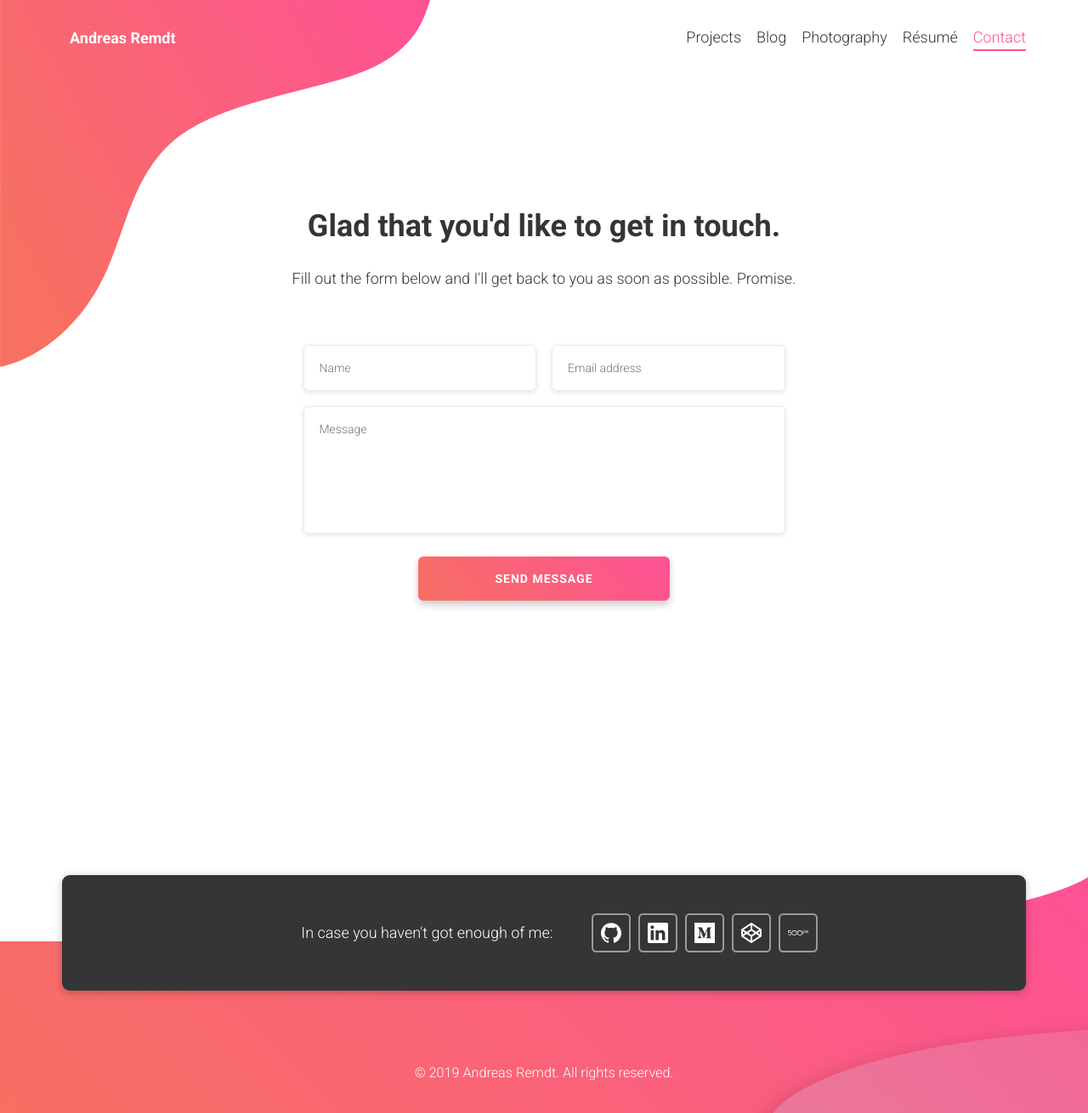
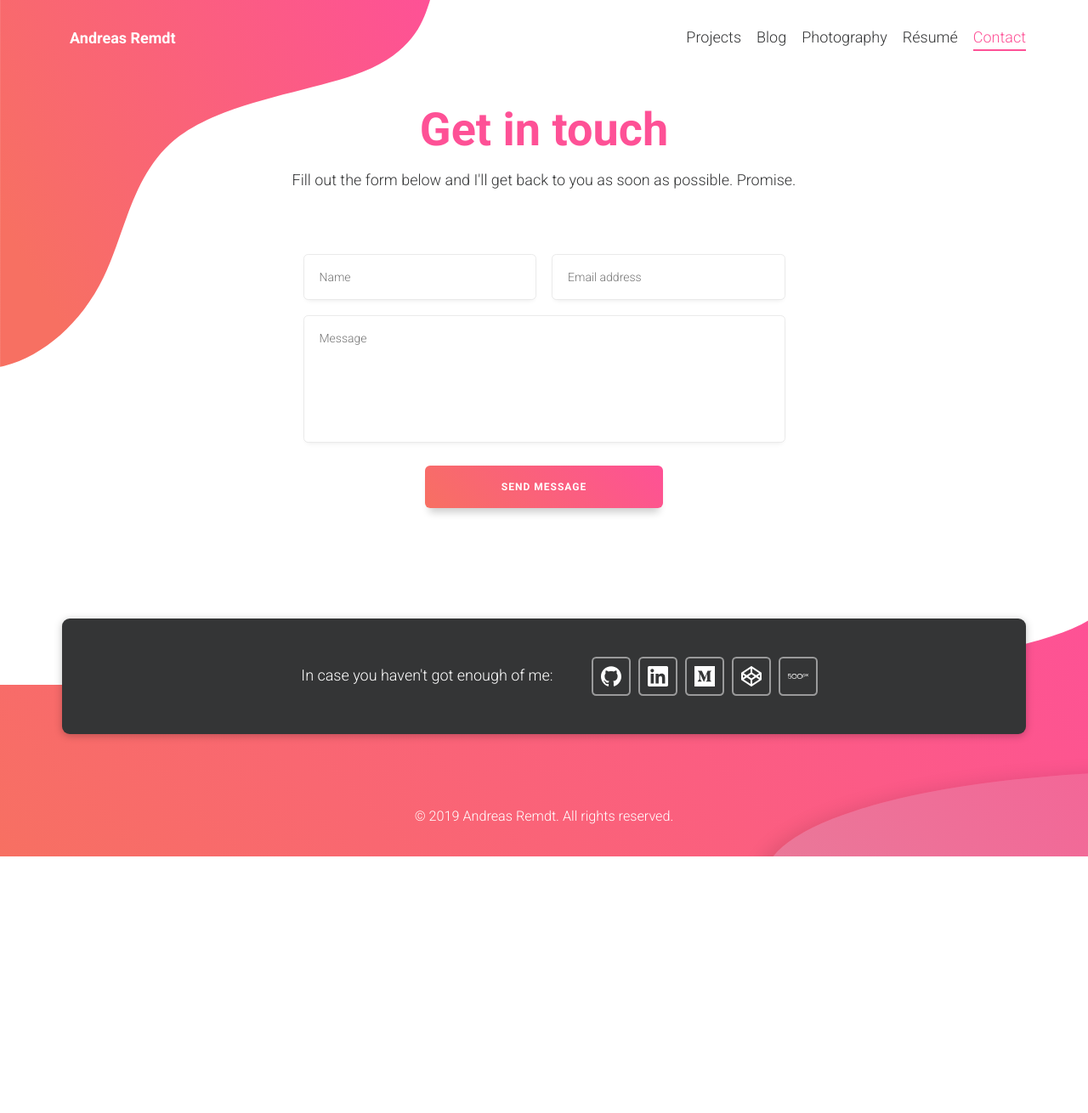
Before and after one commit to andreasremdt/andreasremdt.com, a Jekyll site: the page built from contact.html, in a window 1280 px wide. Shown: the whole page at 85% size. Built offline with Jekyll 4.4.1, drawn with Linux system fonts in a browser that asks for light colours; after the commit the page ends 1008 px from its top, so only the background shows below that.

Commit message:
improve contact page, minor design tweaks

```diff
--- a/_data/skills.yml
+++ b/_data/skills.yml
@@ -11,7 +11,6 @@
     - PHP
     - Node.js
     - Laravel
-    - Vue.js
     - MySQL
     - MongoDB
 - name: Tooling
--- a/contact.html
+++ b/contact.html
@@ -6,8 +6,8 @@ title: Contact
 <link rel="stylesheet" href="/css/pages/contact.css">
 <script src="/js/form.js" defer></script>
 <main class="container contact-section">
-  <header>
-    <h1>Glad that you'd like to get in touch.</h1>
+  <header class="page-header">
+    <h1 class="title">Get in touch</h1>
     <p>Fill out the form below and I'll get back to you as soon as possible. Promise.</p>
   </header>
 
--- a/css/components/main-navigation.scss
+++ b/css/components/main-navigation.scss
@@ -93,7 +93,7 @@
 
   &:focus {
     @media screen and (min-width: 800px) {
-      border-color: var(--font-color);
+      border-color: var(--pink);
     }
   }
 
--- a/css/global.scss
+++ b/css/global.scss
@@ -93,7 +93,7 @@ blockquote {
 
   border: none;
   border-radius: var(--border-radius-large);
-  box-shadow: 0 5px 10px rgba(0, 0, 0, .2);
+  box-shadow: 0 10px 10px -5px rgba(0, 0, 0, .2);
 
   font-family: inherit;
 
@@ -120,7 +120,7 @@ blockquote {
 .button.-large {
   padding: 1rem 5rem;
 
-  font-size: 14px;
+  font-size: 12px;
 }
 
 .button.-small {
@@ -135,11 +135,11 @@ blockquote {
 }
 
 .button:not([disabled]):hover {
-  box-shadow: 0 25px 15px -10px rgba(0, 0, 0, .2);
+  box-shadow: 0 20px 15px -10px rgba(0, 0, 0, .2);
 }
 
 .button:not([disabled]):active {
-  box-shadow: 0 10px 5px -5px rgba(0, 0, 0, .3);
+  box-shadow: 0 10px 5px -5px rgba(0, 0, 0, .2);
 }
 
 .input {
@@ -149,7 +149,7 @@ blockquote {
 
   border: 1px solid var(--light-gray);
   border-radius: .3rem;
-  box-shadow: 0 2px 6px rgba(0, 0, 0, .1);
+  box-shadow: 0 4px 6px -4px rgba(0, 0, 0, .1);
 
   color: inherit;
 
@@ -163,7 +163,7 @@ blockquote {
 }
 
 .input:hover, .input:focus {
-  box-shadow: 0 25px 15px -10px rgba(0, 0, 0, .1);
+  box-shadow: 0 15px 15px -10px rgba(0, 0, 0, .1);
 }
 
 .input.has-error {
--- a/css/pages/contact.scss
+++ b/css/pages/contact.scss
@@ -2,22 +2,15 @@
 ---
 
 .contact-section {
-  display: flex;
-  flex-direction: column;
-  align-items: center;
-  justify-content: center;
-  height: calc(100vh - 5rem);
-
   text-align: center;
 }
 
-.contact-section > header > h1 {
-  margin: unset;
-}
+.contact-form {
+  margin: auto;
 
-.contact-form {
-  margin: var(--spacing-large) 0;
-  width: 50%;
+  @media screen and (min-width: 800px) {
+    max-width: 50%;
+  }
 }
 
 .contact-form > .group {
```
